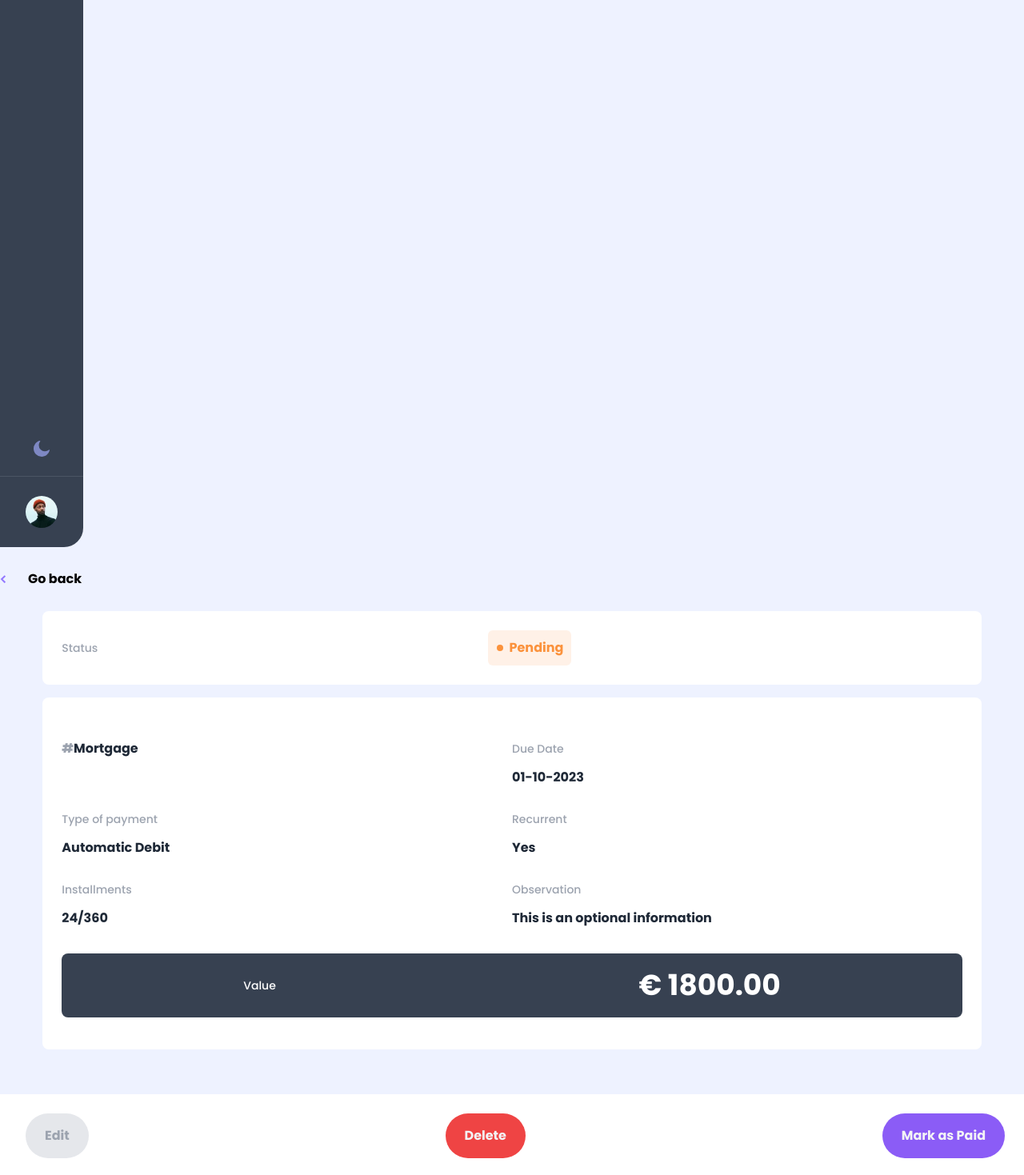
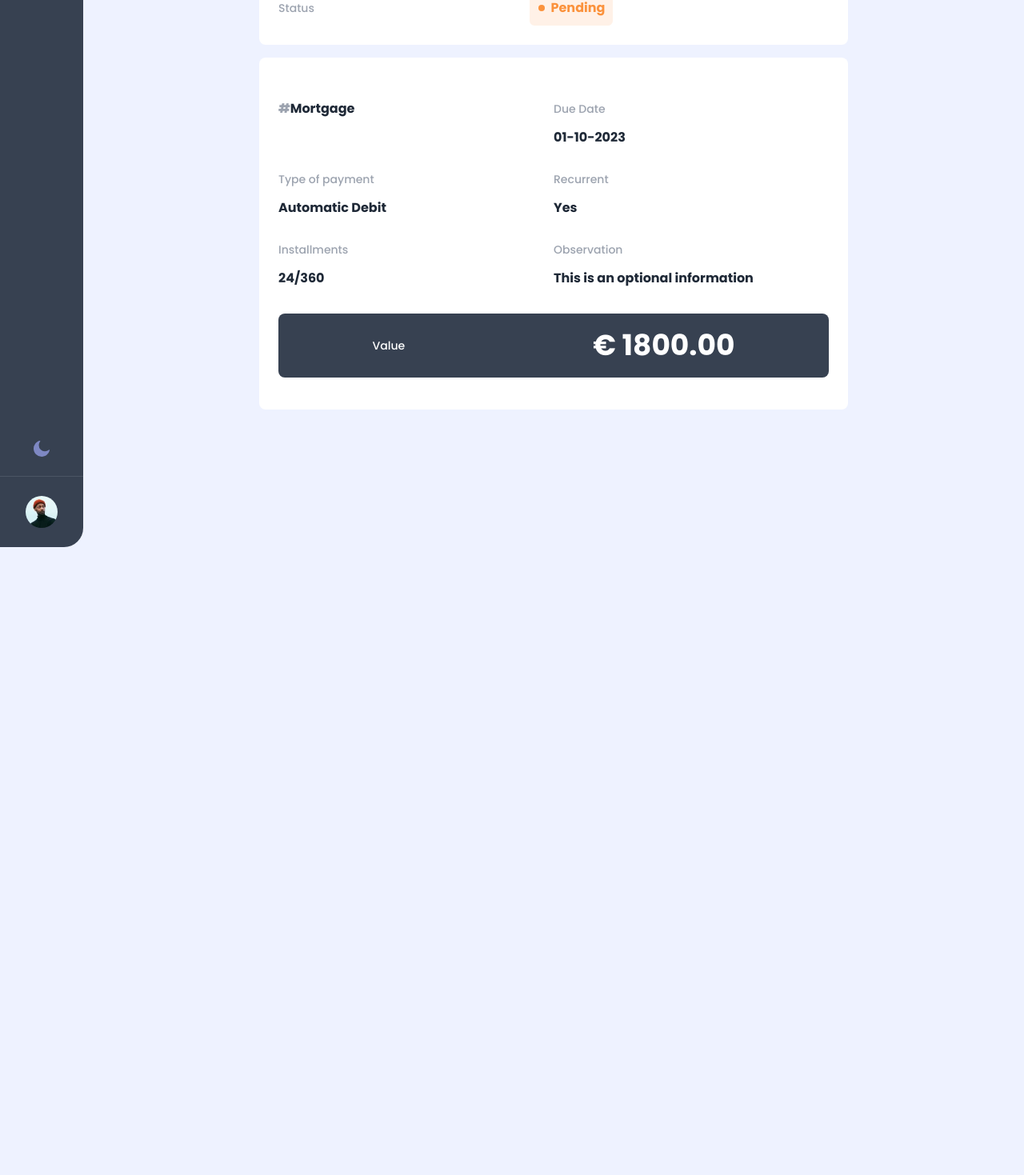
Before and after one commit to kelitasukita/myBills-next-frontend, a Next.js app: page /invoice-status in a window 1280 px wide. Shown: the part 116-1585 px from the top of the page at 80% size. After the commit the page ends 800 px from the top, so only its background shows below. Built offline with nearby package versions, Linux system fonts and the light colour scheme.

Commit message:
Change responsive styles to the button component

```diff
--- a/src/app/add-invoice/page.tsx
+++ b/src/app/add-invoice/page.tsx
@@ -3,7 +3,7 @@ import Navbar from "../components/navbar";
 
 export default function AddInvoice() {
   return (
-    <>
+    <main>
       <Navbar />
       <div className="flex flex-col bg-white">
         <div>
@@ -65,6 +65,6 @@ export default function AddInvoice() {
           <button className="text-sm font-bold text-gray-100 py-5 px-4 bg-violet-500 rounded-full">Save & Send</button>
         </footer>
       </div>
-    </>
+    </main>
   )
 }
--- a/src/app/invoice-status/page.tsx
+++ b/src/app/invoice-status/page.tsx
@@ -6,11 +6,12 @@ import Navbar from "../components/navbar";
 
 export default function InvoiceStatus() {
   return (
-    <>
+    <main className="lg:flex">
       <Navbar />
+      <section className="flex flex-col w-11/12 lg:w-736 mx-auto">
         <GoBackBtn />
         {/* <DeleteModal /> */}
-      <article className="flex justify-between items-center w-11/12 mx-auto p-6 rounded-lg bg-white">
+        <article className="flex justify-between items-center w-full mx-auto p-6 rounded-lg bg-white">
           <span className="body-variant text-gray-400">Status</span>
           <div className="flex justify-center items-center w-26 h-11 mr-0 bg-orange-500 rounded-md bg-opacity-10 sm:mt-0 sm:m-auto">
             <div className="w-2 h-2 rounded-full bg-orange-400"></div>
@@ -18,7 +19,7 @@ export default function InvoiceStatus() {
           </div>
         </article>
 
-      <main className=" bg-white w-11/12 mx-auto mt-4 p-6 rounded-lg">
+        <article className=" bg-white w-full mx-auto mt-4 p-6 rounded-lg ">
           <section className="grid grid-cols-2 grid-rows-3 ">
             <h2 className="heading-s text-gray-800 mt-8">
               <strong className="text-gray-400">#</strong>
@@ -49,13 +50,14 @@ export default function InvoiceStatus() {
             <span className="body-variant text-white">Value</span>
             <strong className="heading-l text-white">€ 1800.00</strong>
           </div>
-      </main>
+        </article>
+      </section>
 
-      <footer className="flex justify-between items-center w-full mt-14 p-6 bg-white">
+      <footer className="flex justify-between items-center w-full mt-14 p-6 bg-white md:hidden">
         <Button textColor="text-gray-400" bgColor="bg-gray-200" name="Edit" />
         <Button textColor="text-gray-100" bgColor="bg-red-500" name="Delete" />
         <Button textColor="text-gray-100" bgColor="bg-violet-500" name="Mark as Paid" />
       </footer>
-    </>
+    </main>
   )
 }
```
Lines whose indentation alone changed are shown as unchanged.
